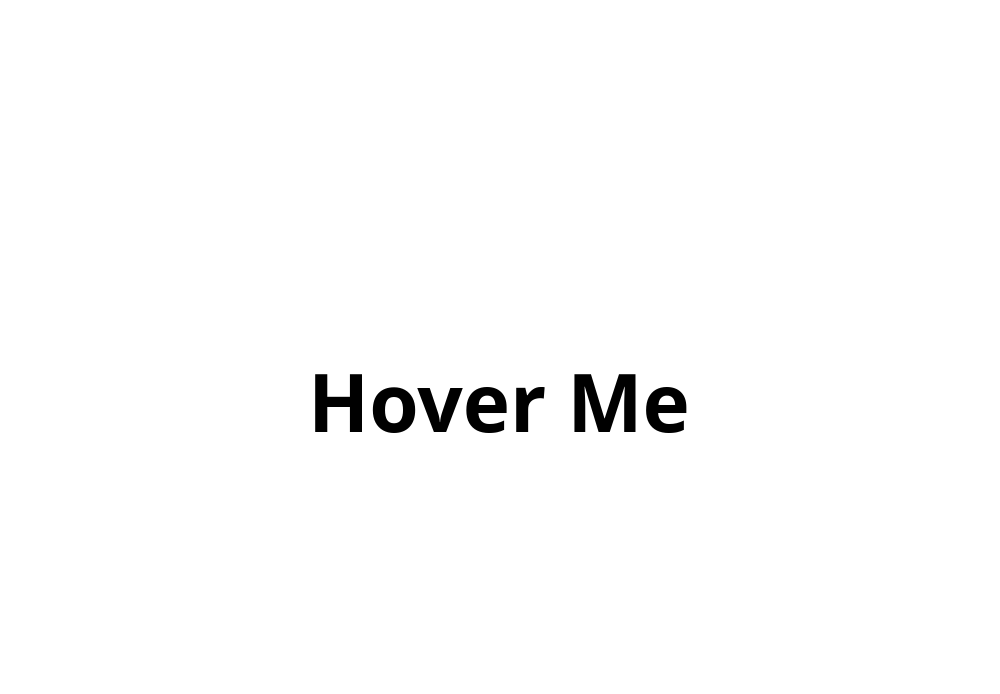
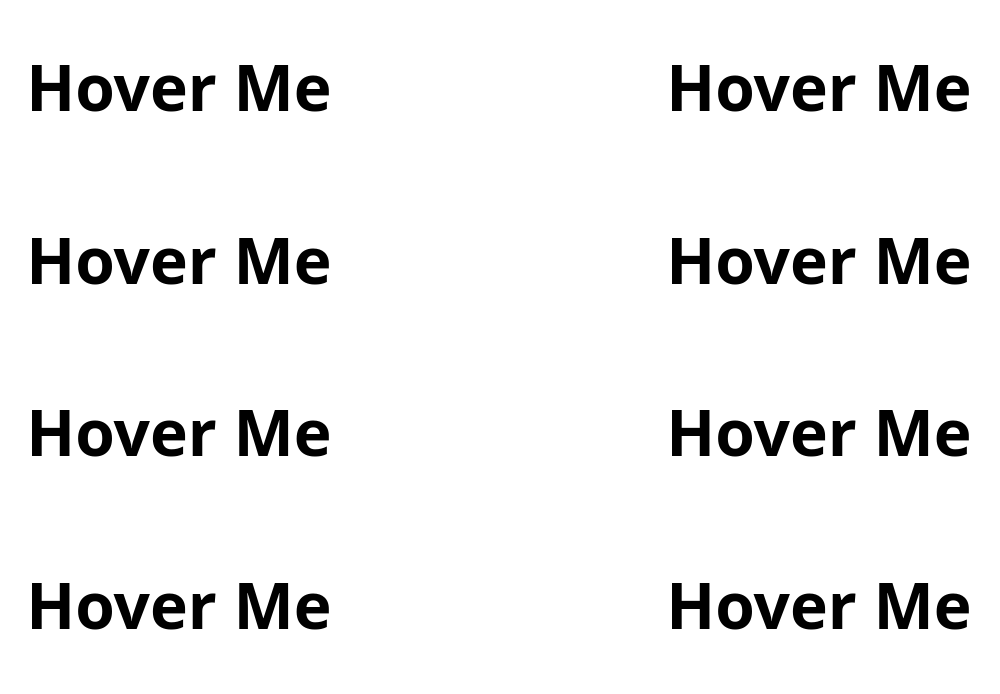
Before and after one commit to ratulraihanrobin/Animation-Hover, a plain HTML site: page index.html in a window 1280 px wide. Shown: the whole page, without its empty margins (141-1141 px from the left). Drawn offline with Linux system fonts and the light colour scheme.

Commit message:
add more hover animation

```diff
--- a/index.html
+++ b/index.html
@@ -8,6 +8,15 @@
     <link rel="stylesheet" href="style.css">
 </head>
 <body>
-    <h1>Hover Me</h1>
+    <div class="main_c">
+        <div class="one"><h1>Hover Me</h1></div>
+        <div class="two"><h1>Hover Me</h1></div>
+        <div class="three"><h1>Hover Me</h1></div>
+        <div class="four"><h1>Hover Me</h1></div>
+        <div class="five"><h1>Hover Me</h1></div>
+        <div class="six"><h1>Hover Me</h1></div>
+        <div class="seven"><h1>Hover Me</h1></div>
+        <div class="eight"><h1>Hover Me</h1></div>
+    </div>
 </body>
 </html>
--- a/style.css
+++ b/style.css
@@ -1,19 +1,18 @@
-html {
-    block-size: 100%;
-    inline-size: 100%;
-  }
+
   body {
-    min-block-size: 100%;
-    min-inline-size: 100%;
     margin: 0;
     box-sizing: border-box;
+    font-family: system-ui, sans-serif;
+  }
+  .main_c{
     display: grid;
-    place-content: center;
-    font-family: system-ui, sans-serif;
+    grid-template-columns: repeat(2, 1fr);
+    place-items: center;
   }
   h1 {
     position: relative;
-    font-size: 5rem;
+    font-size: 4rem;
+    display: inline-block;
   }
   h1::before {
     content: " ";
@@ -29,7 +28,37 @@ html {
     transform: scaleX(0);
     transform-origin: bottom left;
   }
-  h1:hover::before {
+  .main_c .one h1:hover::before {
+  transform: scaleX(1);
+  transform-origin: bottom left;
+}
+
+.main_c .two h1::before {
+  transform: scaleX(0);
+  transform-origin: bottom right;
+}
+
+.main_c .two h1:hover::before {
   transform: scaleX(1);
   transform-origin: bottom right;
 }
+
+.main_c .three h1::before {
+  transform: scaleX(0);
+  transform-origin: bottom right;
+}
+
+.main_c .three h1:hover::before {
+  transform: scaleX(1);
+  transform-origin: bottom left;
+}
+
+.main_c .four h1::before {
+  transform: scaleX(0);
+  transform-origin: bottom left;
+}
+
+.main_c .four h1:hover::before {
+  transform: scaleX(1);
+  transform-origin: bottom right;
+}
```
